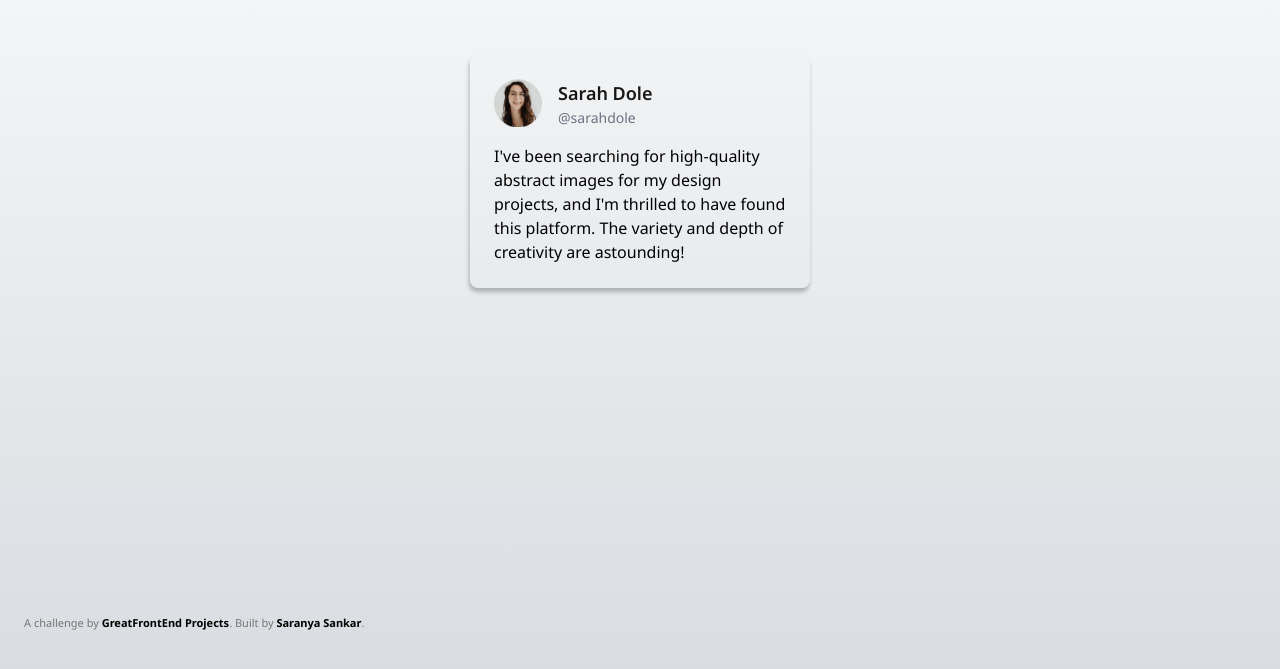
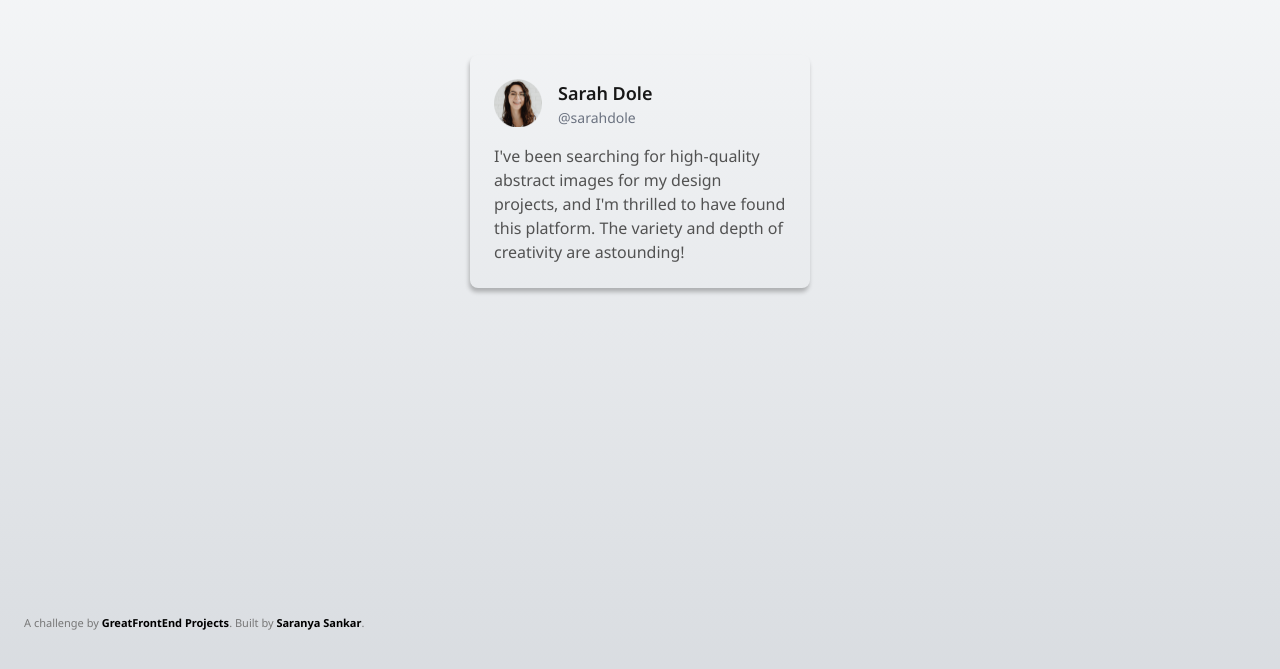
Before and after one commit to saranyapsankar/testimonial, a plain HTML site: page index.html in a window 1280 px wide. Shown: the part 145-814 px from the top of the page. Drawn offline with nearby package versions, Linux system fonts and the light colour scheme.

Commit message:
fixed content style

```diff
--- a/css/style.css
+++ b/css/style.css
@@ -61,3 +61,8 @@ body {
   line-height: 20px;
   color: #525252;
 }
+.card-body {
+  color: #525252;
+  font-size: 16px;
+  line-height: 24px;
+}
```
